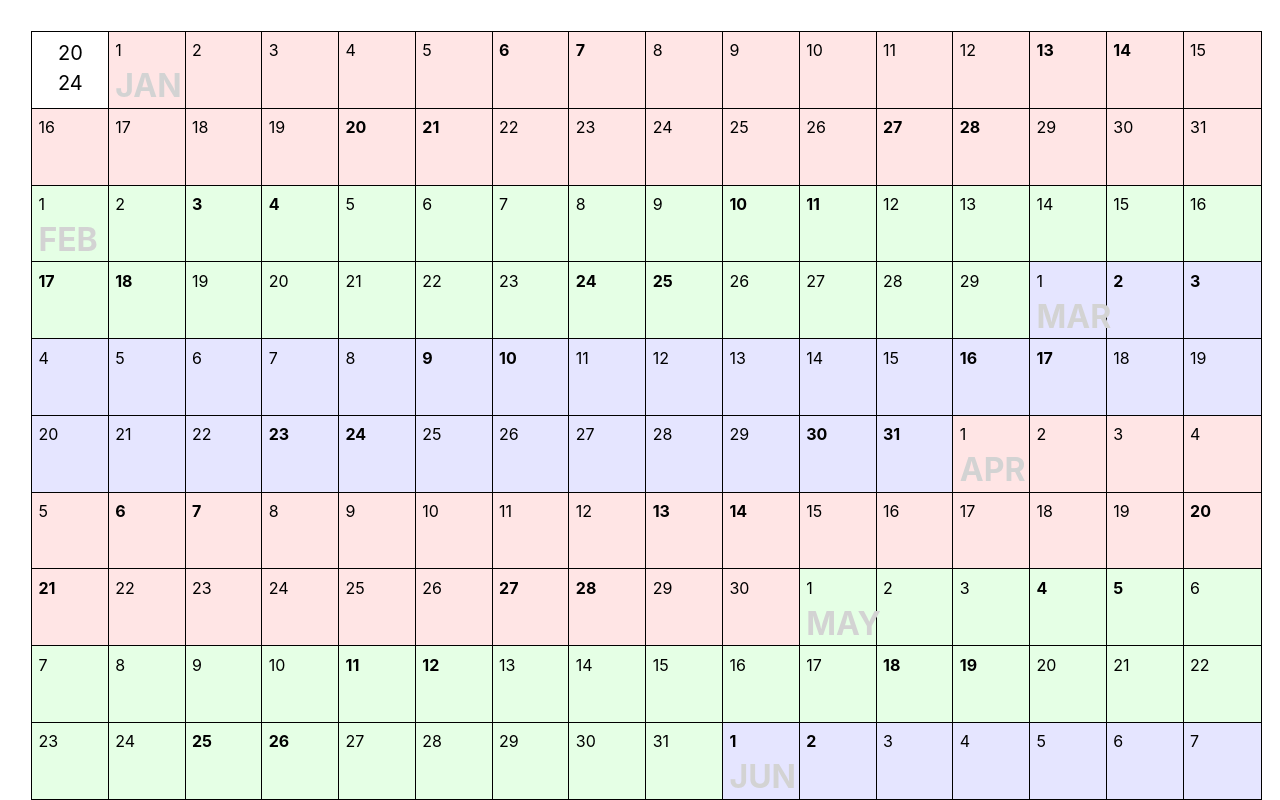
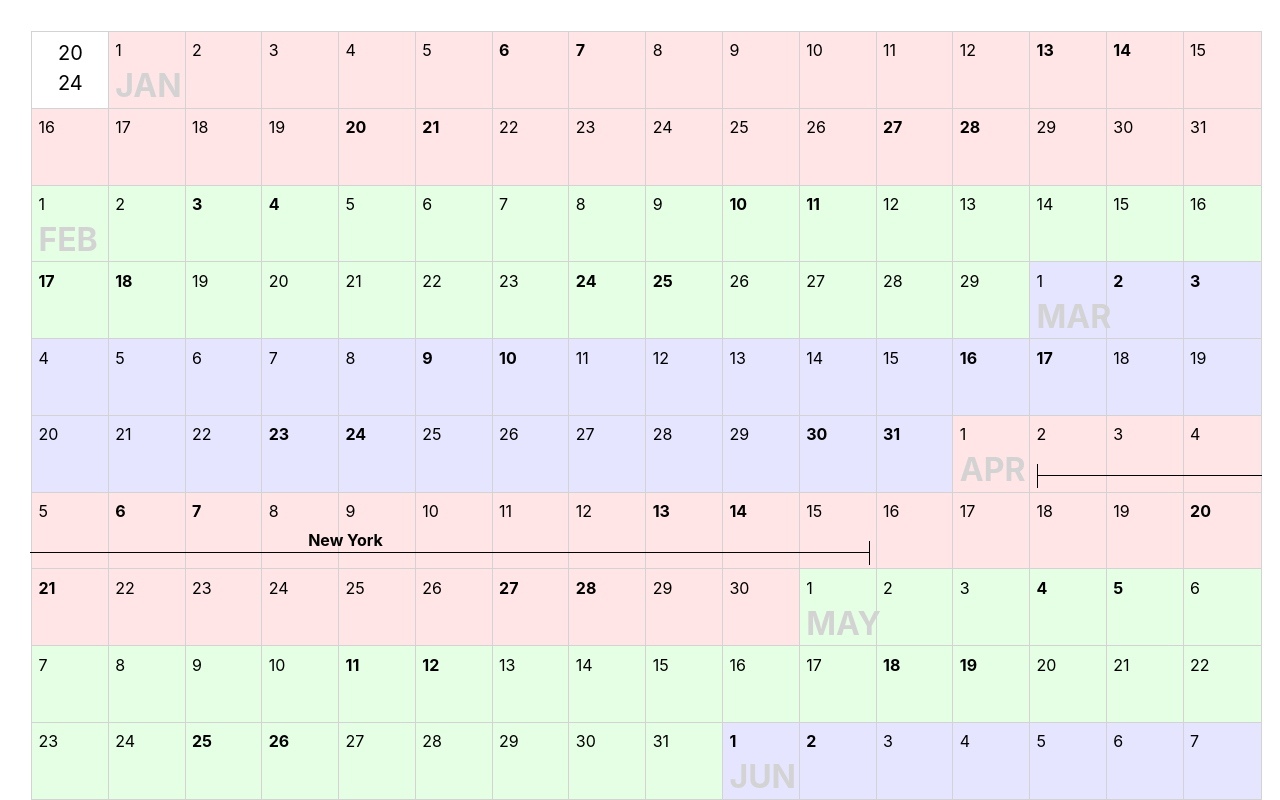
Before and after one commit to loganripplinger/event-calendar, a React (Vite) app: page / in a window 1280 px wide. Shown: the top 800 px of the page. Built offline with nearby package versions, Linux system fonts and the light colour scheme.

Commit message:
Add events.

```diff
--- a/src/App.css
+++ b/src/App.css
@@ -8,9 +8,24 @@
   text-align: start;
 }
 
+.wrapper {
+  position: relative;
+}
+
 .calendar {
   display: grid;
   grid-template-columns: repeat(16, 1fr);
+}
+
+.calendar-events {
+  display: grid;
+  grid-template-columns: repeat(16, 1fr);
+  position: absolute;
+  top: 1.8rem;
+  left: 0;
+  width: 100%;
+  height: 100%;
+  pointer-events: none;
 }
 
 .year {
@@ -20,7 +35,7 @@
 
 .cell {
   box-sizing: content-box;
-  outline: 1px solid black;
+  outline: 1px solid lightgrey;
   padding: 0.4rem;
   width: 4rem;
   height: 4rem;
@@ -55,3 +70,44 @@
   overflow: visible;
   position: relative;
 }
+
+.event {
+  outline: unset;
+}
+.event-text {
+  text-align: center;
+  white-space: nowrap; /* Prevent text from wrapping */
+  position: absolute;
+  transform: translateX(-50%);
+  overflow: visible;
+  font-weight: bolder;
+}
+.line {
+  border-top: 1px solid black;
+  height: 1px;
+  margin-left: -0.5rem;
+  margin-right: -0.5rem;
+  position: relative;
+  top: 1.5rem;
+}
+.line-start {
+  margin-left: unset;
+}
+.line-start::before {
+  content: "";
+  position: absolute;
+  transform: translateY(-50%);
+  height: 1.5rem;
+  border-left: 1px solid black;
+}
+.line-end {
+  margin-right: unset;
+}
+.line-end::before {
+  content: "";
+  position: absolute;
+  transform: translateY(-50%);
+  height: 1.5rem;
+  border-right: 1px solid black;
+  right: 0;
+}
--- a/src/App.tsx
+++ b/src/App.tsx
@@ -13,8 +13,8 @@ function Year() {
   );
 }
 
-function Empty() {
-  return <div className="cell" />;
+function Empty({ hidden }: { hidden?: boolean }) {
+  return <div className={`cell ${hidden ? "event" : undefined}`} />;
 }
 
 function Day({ day, month }: { day: number; month: number }) {
@@ -38,23 +38,123 @@ function Day({ day, month }: { day: number; month: number }) {
   );
 }
 
+function Event({
+  text,
+  start,
+  end,
+}: {
+  text: string;
+  start: boolean;
+  end: boolean;
+}) {
+  return (
+    <div className="cell event">
+      <div className="event-text">{text ? text : "\u00A0"}</div>
+      <div
+        className={`line${start ? " line-start" : ""}${end ? " line-end" : ""}`}
+      />
+    </div>
+  );
+}
+
+const input = "New York: April 1 to April 15";
+
+type Day = { id: number; month: number; day: number };
+type EventDefinition = { start: number; end: number; text: string };
+type Event = { text: string; start: boolean; end: boolean };
+
+const parseInput = (inputRaw: string): EventDefinition[] => {
+  const inputs = inputRaw
+    .trim()
+    .split("\n")
+    .map((el) => {
+      const match = el.match(/(.*): (.*) to (.*)/);
+      return match ? match.slice(1) : null;
+    })
+    .filter(Boolean);
+
+  // text, start Month day, end month day
+
+  const res: EventDefinition[] = [];
+
+  const convertStringToDate = (monthDayString: string) => {
+    const currentYear = new Date().getFullYear();
+    return new Date(`${monthDayString} ${currentYear}`);
+  };
+
+  const getNumberDayOfYear = (date: Date): number => {
+    const currentYear = new Date().getFullYear();
+    if (isNaN(date.getTime())) {
+      throw new Error("Invalid date");
+    }
+    const startOfYear = new Date(currentYear, 0, 1); // January 1st
+    if (isNaN(startOfYear.getTime())) {
+      throw new Error("Invalid start of year");
+    }
+    const dayOfYear =
+      Math.floor(
+        (date.getTime() - startOfYear.getTime()) / (1000 * 60 * 60 * 24)
+      ) + 1;
+    return dayOfYear + 1;
+  };
+
+  for (const input of inputs!) {
+    if (!input) continue;
+    const [text, startDate, endDate] = input;
+    const start = getNumberDayOfYear(convertStringToDate(startDate));
+    const end = getNumberDayOfYear(convertStringToDate(endDate));
+
+    res.push({ text, start, end });
+  }
+
+  return res;
+};
+
 function App() {
-  const days: [number, number][] = [];
+  // Item 1 will always be the day, items 2+ are events. right now only dealing with one event. No overlaps.
+  // 0: [{day}, {events}]
+  const timeline: [Day, Event?][] = [];
 
+  // create days
+  let id = 0; // id will match the index in timeline
   for (let month = 0; month < 12; month++) {
     const daysInMonth = daysinmonth(2024, month);
     for (let day = 1; day <= daysInMonth; day++) {
-      days.push([month, day]);
+      timeline.push([{ id, month, day }]);
+    }
+    id++;
+  }
+
+  const events = parseInput(input);
+  // insert events
+  for (const event of events) {
+    const m = Math.floor((event.end - event.start) / 2) + event.start;
+    console.log(m);
+    for (let i = event.start; i < event.end; i++) {
+      timeline[i].push({
+        text: i === m ? event.text : "",
+        start: i === event.start,
+        end: i === event.end - 1,
+      });
     }
   }
 
   return (
-    <div className="calendar">
-      <Year />
-      {days.map(([month, day]) => (
-        <Day key={`${month}-${day}`} day={day} month={month} />
-      ))}
-      <Empty />
+    <div className="wrapper">
+      <div className="calendar">
+        <Year />
+        {timeline.map(([{ id, month, day }]) => (
+          <Day key={id} month={month} day={day} />
+        ))}
+        <Empty />
+      </div>
+      <div className="calendar-events">
+        <Empty hidden />
+        {timeline.map(([_, event]) =>
+          event ? <Event {...event} /> : <Empty hidden />
+        )}
+        <Empty hidden />
+      </div>
     </div>
   );
 }
```
